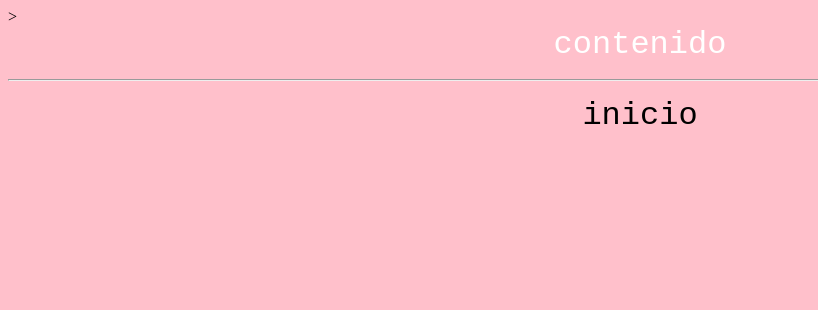
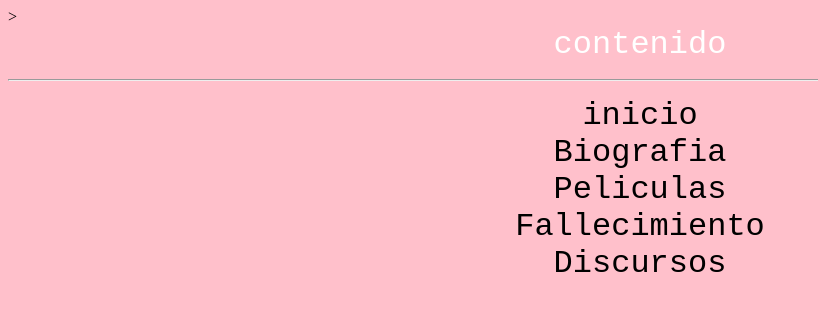
Before and after one commit to Haytana999/evaa, a plain HTML site: page contenido.html in a window 1280 px wide. Shown: the whole page, without its empty margins (0-818 px from the left). Drawn offline with Linux system fonts and the light colour scheme.

Commit message:
Update contenido.html

```diff
--- a/contenido.html
+++ b/contenido.html
@@ -22,10 +22,10 @@
          contenido <br>
         <hr>
         <a href="inicio.html" target="obras"> inicio </a> <br>
-        <a href="biografia.html"  target="obras" Biografia </a> <br>
-        <a href="peliculas.html"  target="obras" Peliculas </a> <br>
-        <a href="fallecimiento.html" target="obras"  Fallecimiento </a> <br>
-        <a href="discursos.html"   target="obras"Discursos </a> <br>
+        <a href="biografia.html"  target="obras"> Biografia </a> <br>
+        <a href="peliculas.html"  target="obras"> Peliculas </a> <br>
+        <a href="fallecimiento.html" target="obras"> Fallecimiento </a> <br>
+        <a href="discursos.html"   target="obras"> Discursos </a> <br>
          </font>
          </center>
 
```
